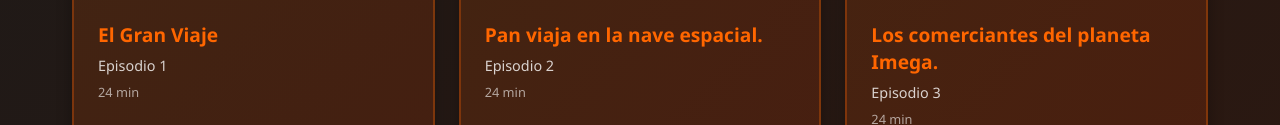
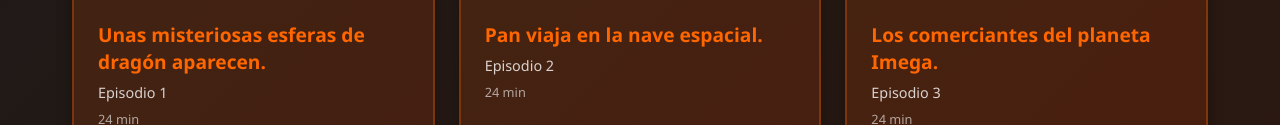
Before and after one commit to jesusjironrodriguez1552-stack/animeplay, a plain HTML site: page index.html in a window 1280 px wide. Shown: the part 880-1005 px from the top of the page. Drawn offline with Linux system fonts and the light colour scheme.

Commit message:
Update index.html

```diff
--- a/index.html
+++ b/index.html
@@ -287,7 +287,7 @@
                         <div class="play-button">▶</div>
                     </div>
                     <div class="episode-info">
-                        <div class="episode-title">El Gran Viaje</div>
+                        <div class="episode-title">Unas misteriosas esferas de dragón aparecen.</div>
                         <div class="episode-number">Episodio 1</div>
                         <div class="episode-duration">24 min</div>
                     </div>
```
